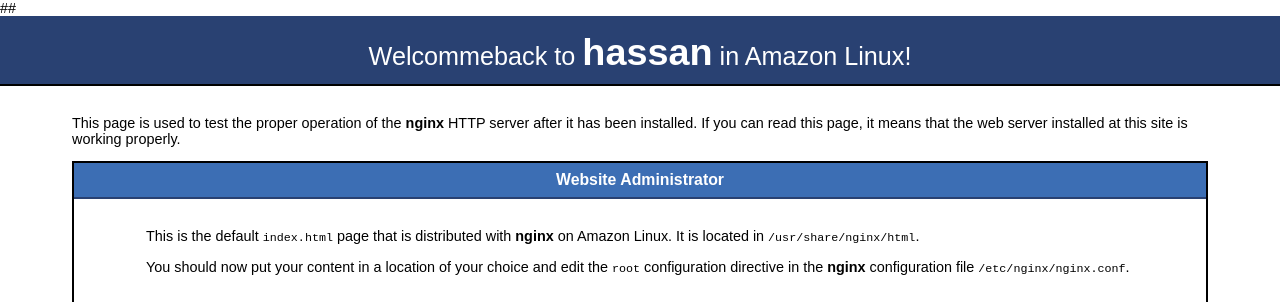
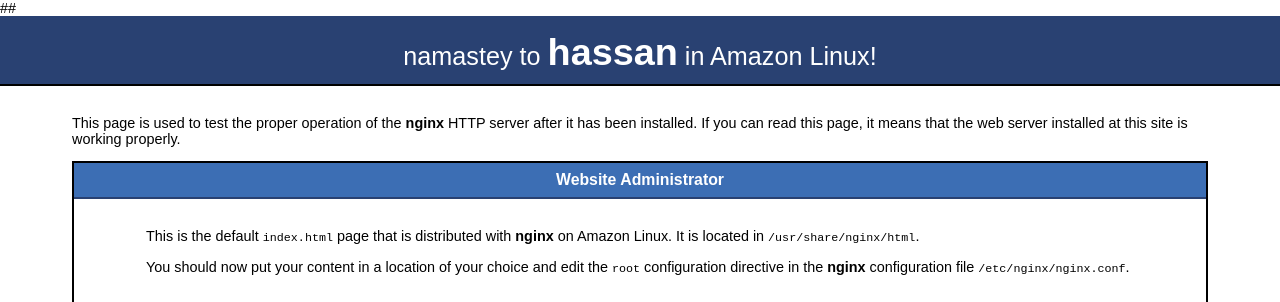
Before and after one commit to Hassan-khan-007/new-test, a plain HTML site: page index.html in a window 1280 px wide. Shown: the top 302 px of the page. Drawn offline with Linux system fonts and the light colour scheme.

Commit message:
edit in file

```diff
--- a/index.html
+++ b/index.html
@@ -74,7 +74,7 @@
     </head>
 
     <body>
-        <h1>Welcommeback to <strong>hassan</strong> in Amazon Linux!</h1>
+        <h1>namastey  to <strong>hassan</strong> in Amazon Linux!</h1>
 
         <div class="content">
             <p>This page is used to test the proper operation of the
```
